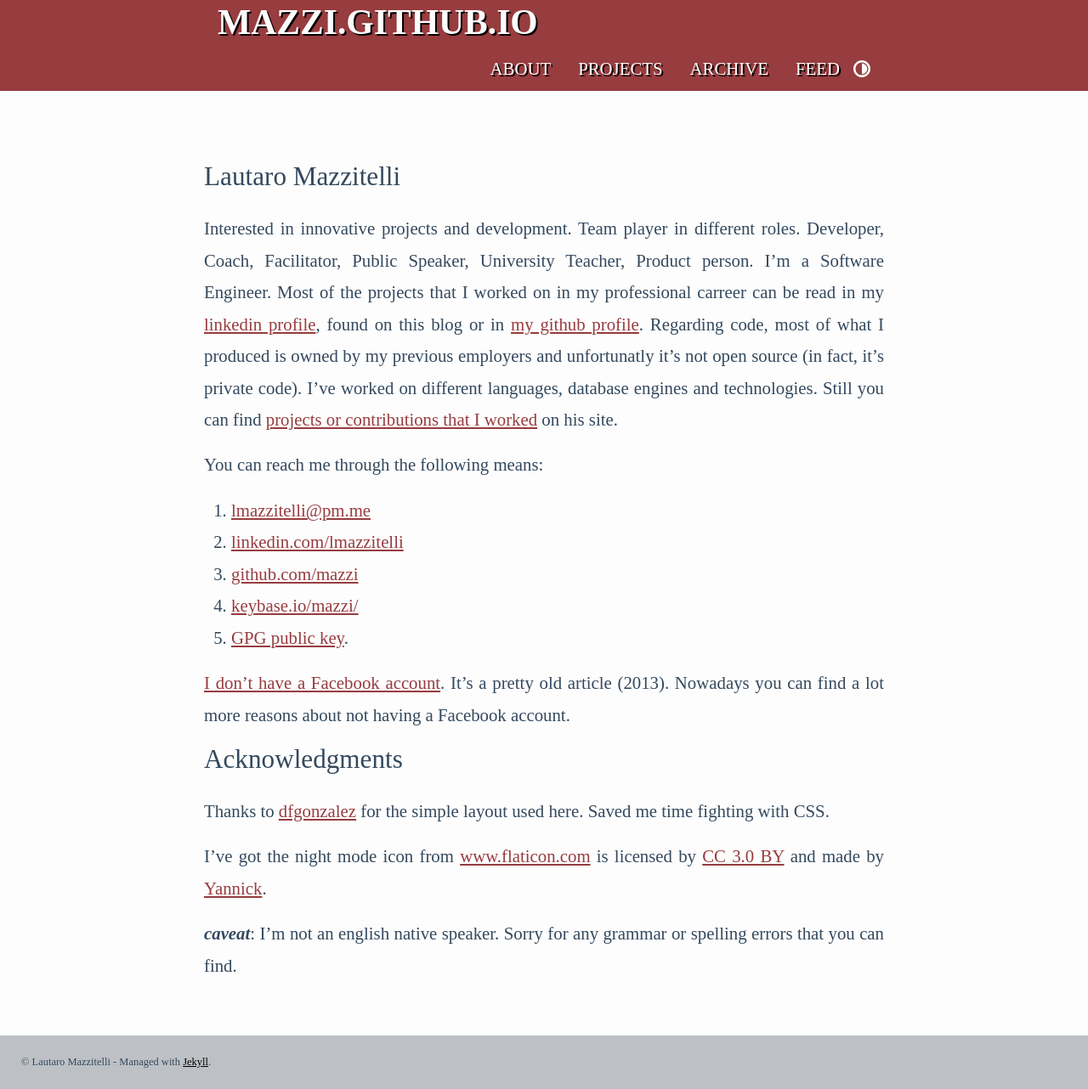
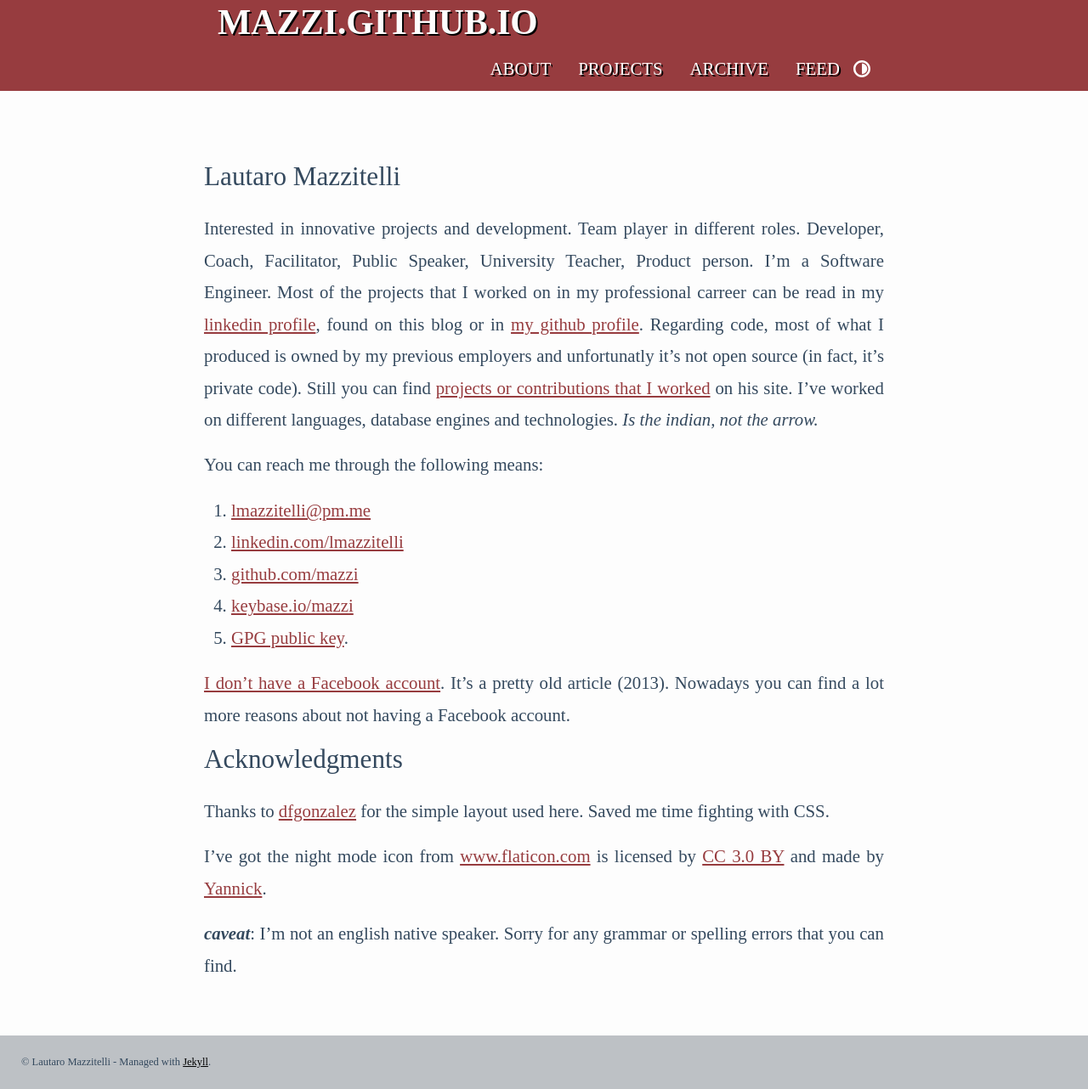
Before and after one commit to mazzi/mazzi.github.com, a Jekyll site: the page built from about.md, in a window 1280 px wide. Shown: the whole page at 85% size. Built offline with Jekyll 4.4.1, drawn with Linux system fonts in a browser that asks for light colours.

Commit message:
Small about updates

```diff
--- a/about.md
+++ b/about.md
@@ -5,15 +5,15 @@ title: Lautaro Mazzitelli
 
 Interested in innovative projects and development. Team player in different roles. Developer, Coach, Facilitator, Public Speaker, University Teacher, Product person.
 I'm a Software Engineer. Most of the projects that I worked on in my professional carreer can be read in my
-[linkedin profile](http://www.linkedin.com/in/lmazzitelli), found on this blog or in [my github profile](https://www.github.com/mazzi). Regarding code, most of what I produced is owned by my previous employers and unfortunatly it's not open source (in fact, it's private code). I've worked on different languages, database engines and technologies.
-Still you can find [projects or contributions that I worked](https://mazzi.github.io/projects.html) on his site.
+[linkedin profile](http://www.linkedin.com/in/lmazzitelli), found on this blog or in [my github profile](https://www.github.com/mazzi). Regarding code, most of what I produced is owned by my previous employers and unfortunatly it's not open source (in fact, it's private code). Still you can find [projects or contributions that I worked](https://mazzi.github.io/projects.html) on his site.
+I've worked on different languages, database engines and technologies. _Is the indian, not the arrow._
 
 You can reach me through the following means:
 
 1. <lmazzitelli@pm.me>
 2. [linkedin.com/lmazzitelli](https://www.linkedin.com/in/lmazzitelli)
 3. [github.com/mazzi](https://www.github.com/mazzi)
-4. [keybase.io/mazzi/](https://keybase.io/mazzi/)
+4. [keybase.io/mazzi](https://keybase.io/mazzi)
 5. [GPG public key](./lmazzitelli.asc).
 
 [I don't have a Facebook account](http://edition.cnn.com/2013/02/25/opinion/rushkoff-why-im-quitting-facebook). It's a pretty old article (2013). Nowadays you can find a lot more reasons about not having a Facebook account.
```
